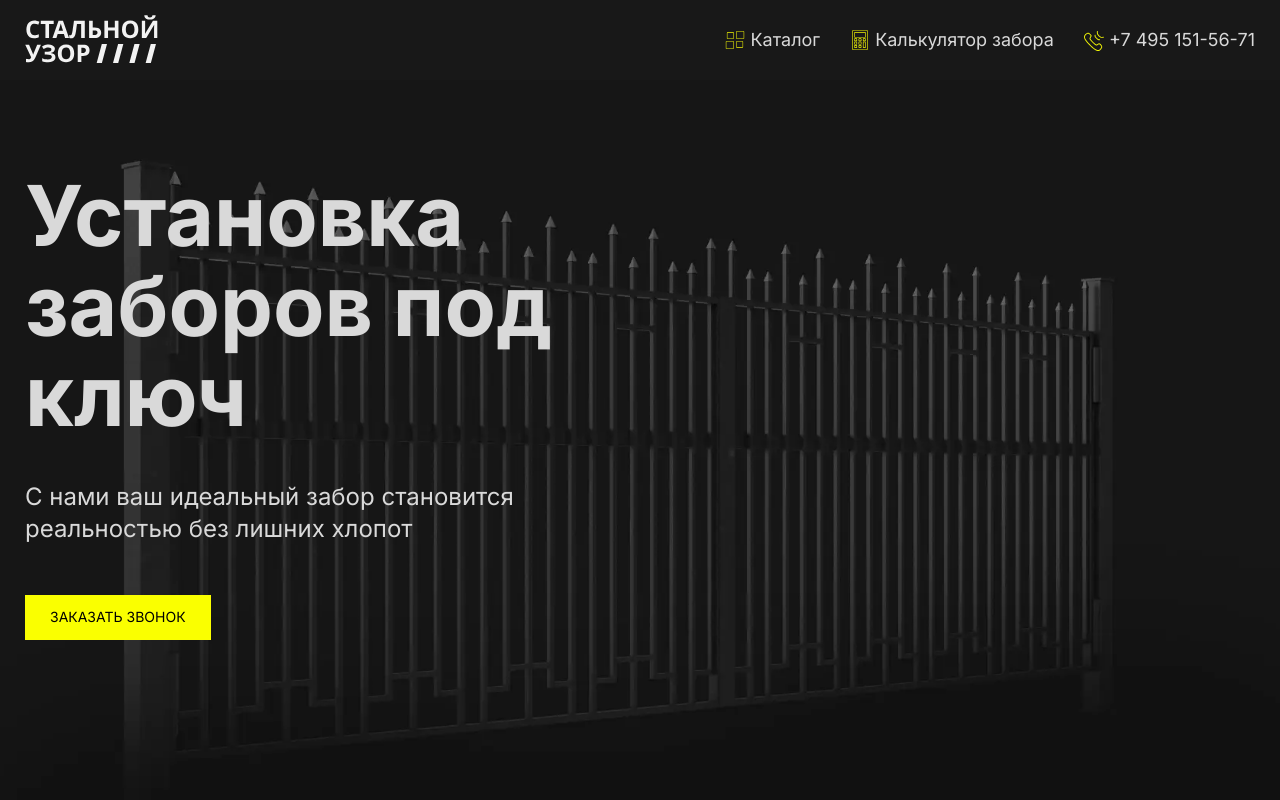
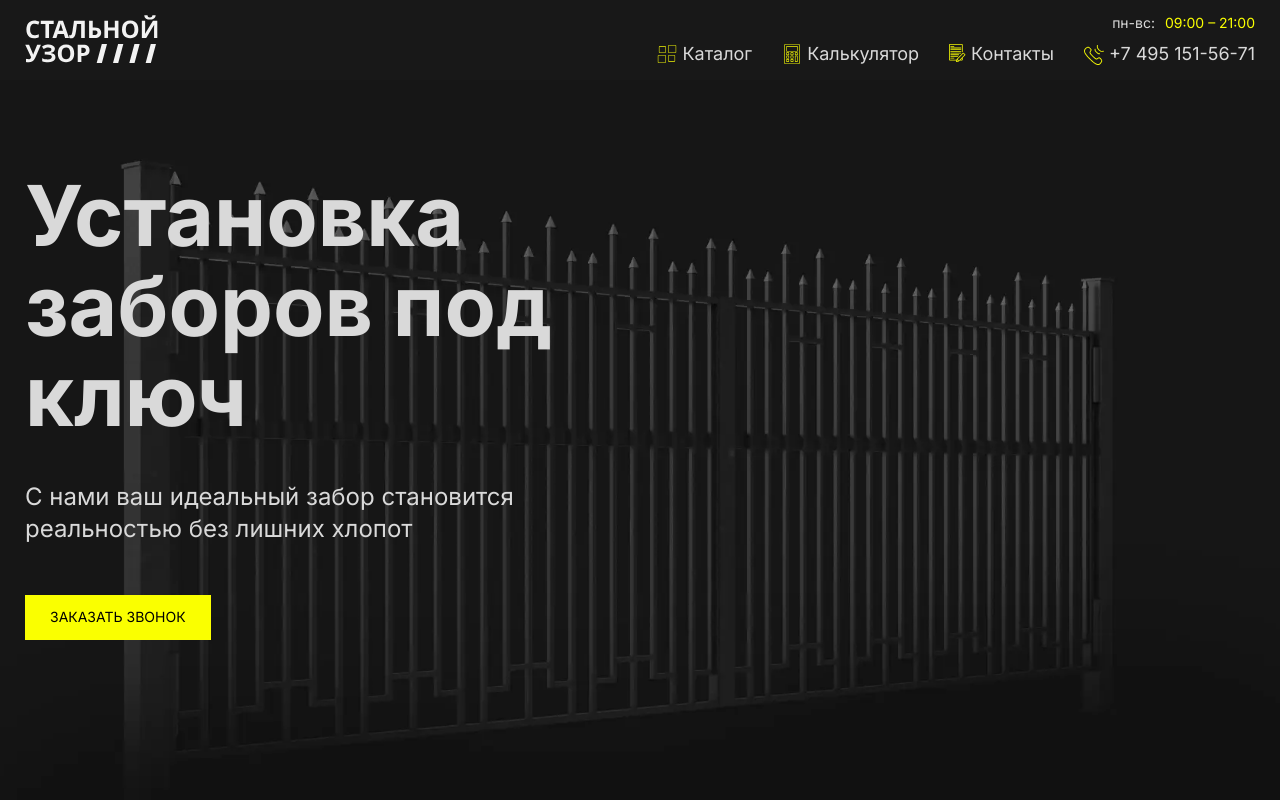
Before and after one commit to rmnv-s/fence-website, a Next.js app: page / in a window 1280 px wide. Shown: the top 800 px of the page. Built offline with nearby package versions, Linux system fonts and the light colour scheme.

Commit message:
feat(header): add link && time work

```diff
--- /dev/null
+++ b/app/components/assets/contactMenu.icon.js
@@ -0,0 +1,10 @@
+import * as React from 'react';
+const SvgContactMenu = (props) => (
+  <svg xmlns="http://www.w3.org/2000/svg" width={17} height={18} fill="none" {...props}>
+    <path
+      fill="#F1F506"
+      d="M.798 0C.328 0 0 .416 0 .856v14.869c0 .44.329.862.798.862h6.47l-.21.9a.409.409 0 0 0 .485.486l2.37-.543a.41.41 0 0 0 .197-.109l.735-.734h2.082c.47 0 .799-.422.799-.862v-2.006l2.395-2.389a.79.79 0 0 0 0-1.11l-1.29-1.285a.793.793 0 0 0-.556-.23c-.194 0-.4.076-.556.23l-6.004 5.991a.409.409 0 0 0-.108.198l-.147.645H.824c0-.003-.006-.015-.006-.044V.855C.818.827.824.82.824.819h12.078c0 .002.006.008.006.038V7.74a.408.408 0 1 0 .818 0V.856c0-.44-.33-.856-.799-.856H.798Zm.946 1.929a.41.41 0 1 0 .038.817h3.174a.409.409 0 1 0 0-.817H1.744Zm0 1.686a.41.41 0 1 0 .038.818h10.162a.41.41 0 1 0 0-.818H1.744Zm0 1.68a.41.41 0 1 0 .038.817h10.162a.409.409 0 1 0 0-.817H1.744Zm0 1.686a.41.41 0 1 0 .038.817h10.162a.409.409 0 1 0 0-.817H1.744Zm0 1.686a.41.41 0 1 0 .038.818h10.162a.409.409 0 1 0 0-.818H1.744Zm12.53.862 1.253 1.246-5.62 5.601-1.246-1.245 5.614-5.602Zm-12.53.818a.409.409 0 1 0 .038.817h7.843a.41.41 0 0 0 .293-.7.41.41 0 0 0-.293-.117H1.744Zm0 1.686a.41.41 0 0 0-.12.794.41.41 0 0 0 .158.024h6.98a.408.408 0 1 0 0-.818H1.745Zm0 1.686a.41.41 0 0 0-.12.794.41.41 0 0 0 .158.024h3.123a.41.41 0 0 0 .293-.7.41.41 0 0 0-.293-.118H1.744Zm11.164.811v1.195c0 .03-.007.04-.006.044h-1.233l1.239-1.239Zm-4.643 1.36.887.882-1.156.262.269-1.143Z"
+    />
+  </svg>
+);
+export default SvgContactMenu;
--- a/app/components/footer/footer.js
+++ b/app/components/footer/footer.js
@@ -6,7 +6,7 @@ import SvgMailFooterIcon from '@/components/assets/mail-footer.icon';
 
 const Footer = () => {
   return (
-    <footer className="bg-black text-whiteFont py-28">
+    <footer id="footer" className="bg-black text-whiteFont py-28">
       <Wrapper>
         <h2 className="text-2xl mb-20">Контакты</h2>
 
--- a/app/components/header/header.js
+++ b/app/components/header/header.js
@@ -2,22 +2,24 @@ import SvgZaborLogo from '@/components/assets/logo.icon';
 import SvgCatalogZaborIcon from '@/components/assets/catalog.icon';
 import SvgCalculatorZaborIcon from '@/components/assets/calculator.icon';
 import SvgPhoneZaborIcon from '@/components/assets/phone.icon';
+import SvgContactMenu from '@/components/assets/contactMenu.icon';
 import Wrapper from '@/components/wrapper/wrapper';
 import Link from 'next/link';
+
 export default function Header() {
   return (
     <div className="bg-black ">
       <Wrapper>
-        <header className="flex justify-between relative z-10 items-center pt-6 pb-6 flex-wrap max-[745px]:flex-col max-[745px]:items-start max-[745px]:gap-12">
+        <header className="flex justify-between relative z-10 items-end pt-6 pb-6 flex-wrap max-[745px]:flex-col max-[745px]:items-start max-[745px]:gap-12">
           <Link href="/">
             <SvgZaborLogo className="" />
           </Link>
 
-          <nav className="">
+          <nav className="max-[809px]:mt-6">
             <ul className="flex text-whiteFont">
               <div className="flex max-[745px]:flex-col-reverse max-[745px]:gap-6 max-[375px]:mt-14">
                 <li className="mr-12">
-                  <Link className="flex text-m" href="/#catalog">
+                  <Link className="flex text-m smooth-scroll" href="/#catalog">
                     <SvgCatalogZaborIcon className="mr-2" />
                     Каталог
                   </Link>
@@ -25,7 +27,14 @@ export default function Header() {
                 <li className="mr-12">
                   <Link className="flex text-m" href="/calculator">
                     <SvgCalculatorZaborIcon className="mr-2" />
-                    Калькулятор забора
+                    Калькулятор
+                  </Link>
+                </li>
+
+                <li className="mr-12">
+                  <Link className="flex text-m smooth-scroll" href="/#footer">
+                    <SvgContactMenu className="mr-2" />
+                    Контакты
                   </Link>
                 </li>
               </div>
@@ -38,6 +47,11 @@ export default function Header() {
               </li>
             </ul>
           </nav>
+
+          <div className="text-whiteFont flex absolute right-0 top-[1.3rem] text-sm max-[340px]:flex-col">
+            <p className="mr-4"> пн-вс: </p>
+            <span className="text-yellow"> 09:00 – 21:00 </span>
+          </div>
         </header>
       </Wrapper>
     </div>
```
